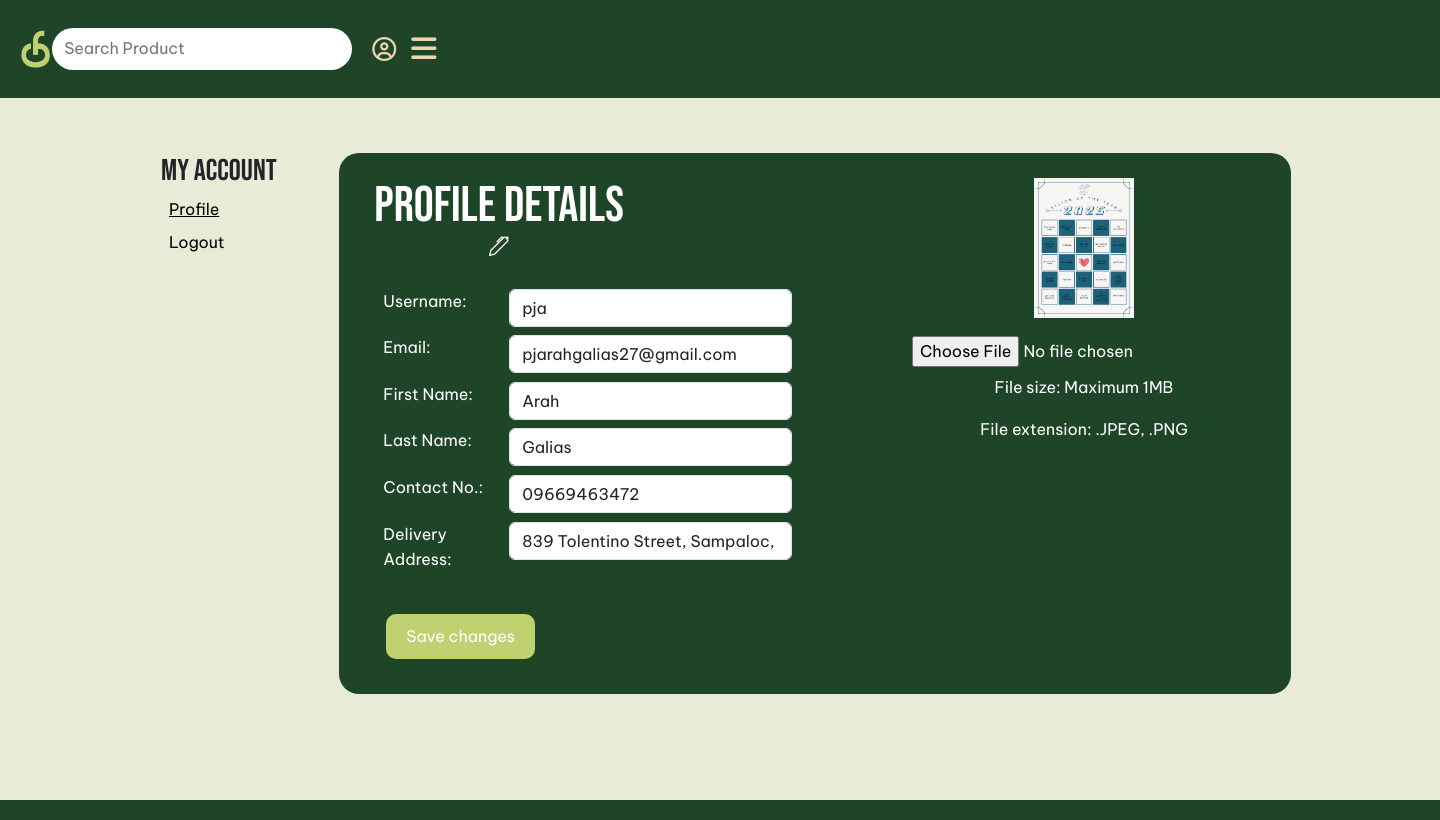
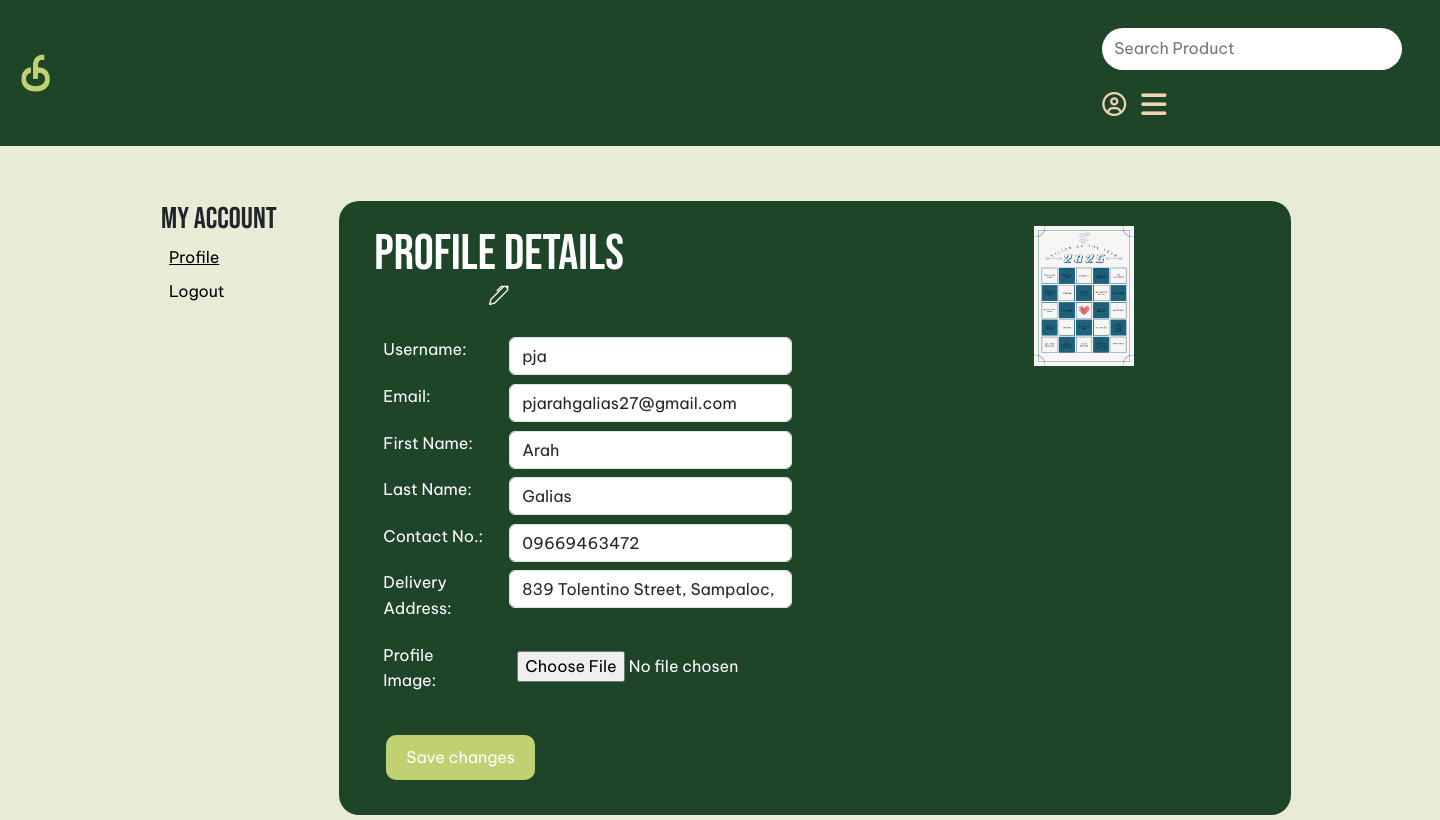
Before and after one commit to PJA03/CFN, a PHP site: page /CFN/editUserProfile.php in a window 1440 px wide. Run offline with PHP 8.4, Linux system fonts and the light colour scheme; a user stored in the database is signed in; data comes from the database, SQL or seed files in the repository; both versions use the stored data as it was after the commit; some libraries are stand-ins or nearby versions.

Commit message:
upload prof image done

```diff
--- a/User_Profile_Page/editUserProfile.php
+++ b/User_Profile_Page/editUserProfile.php
@@ -52,10 +52,10 @@
             if (move_uploaded_file($fileTmpPath, $dest_path)) {
                 $profile_image = $dest_path;
             } else {
-                $user['error'] = 'There was an error moving the uploaded file.';
+                $user = ['error' => 'There was an error moving the uploaded file.'];
             }
         } else {
-            $user['error'] = 'Upload failed. Allowed file types: ' . implode(',', $allowedfileExtensions);
+            $user = ['error' => 'Upload failed. Allowed file types: ' . implode(',', $allowedfileExtensions)];
         }
     }
 
@@ -66,7 +66,7 @@
         $user = ['username' => $username, 'email' => $email, 'first_name' => $first_name, 'last_name' => $last_name, 'contact_no' => $contact_no, 'address' => $address, 'profile_image' => $profile_image];
         $updateSuccess = true;
     } else {
-        $user['error'] = 'Failed to update user';
+        $user = ['error' => 'Failed to update user'];
     }
 }
 ?>
@@ -170,16 +170,19 @@
                                     <input type="text" name="address" class="editable form-control profile-input" value="<?php echo isset($user['address']) ? $user['address'] : ''; ?>" required>
                                 </div>
                             </div>
-
+                            <div class="row">
+                                <div class="col-md-3">
+                                    <p>Profile Image: </p>
+                                </div>
+                                <div class="col-md-9">
+                                    <input type="file" id="profile_image" name="profile_image" style="margin: 8px;">
+                                </div>
+                            </div>
                             <button type="submit" name="save" class="button save-button">Save changes</button>
                         </form>
                     </div>
                     <div class="col-md-5 text-center">
                         <img src="<?php echo isset($user['profile_image']) ? $user['profile_image'] : '../Resources/profile.png'; ?>" alt="Profile Icon" name="icon" id="icon" class="profile-icon" width="100" style="margin: 10px;"/>
-                        <br>
-                        <input type="file" id="profile_image" name="profile_image" style="margin: 8px;">
-                        <p>File size: Maximum 1MB</p>
-                        <p>File extension: .JPEG, .PNG</p>
                     </div>
                 </div>
             </div>
--- a/User_Profile_Page/style.css
+++ b/User_Profile_Page/style.css
@@ -74,7 +74,7 @@
     justify-content: flex-start;
     gap: 20px;
     flex-grow: 1; /* Allow navbar to use available space */
-    margin-left: 1050; /* Add space between the logo and navbar */
+    margin-left: 1050px; /* Add space between the logo and navbar */
 }
 
 /* Search Bar Styling */
```
Also changed, not shown: db_cfn.sql (+8 -6 lines), uploads/Screenshot 2024-12-11 231008.png (added), uploads/Screenshot 2024-12-11 231918.png (added), uploads/Screenshot 2024-12-11 232018.png (added).
